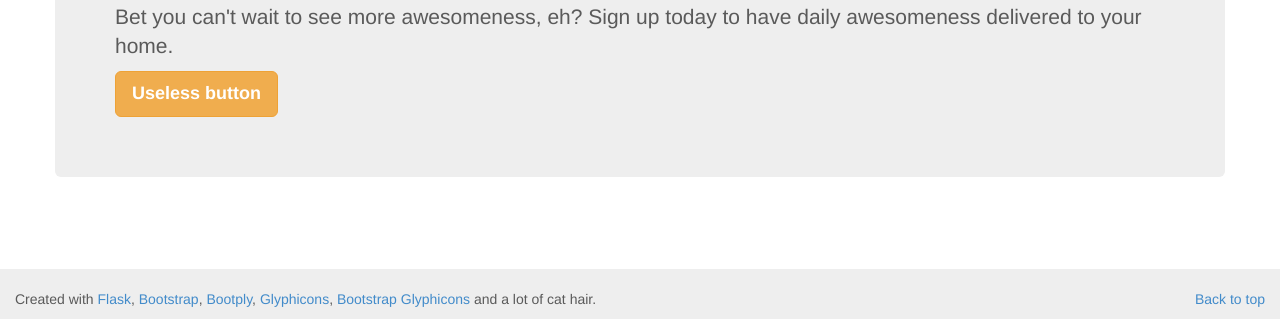
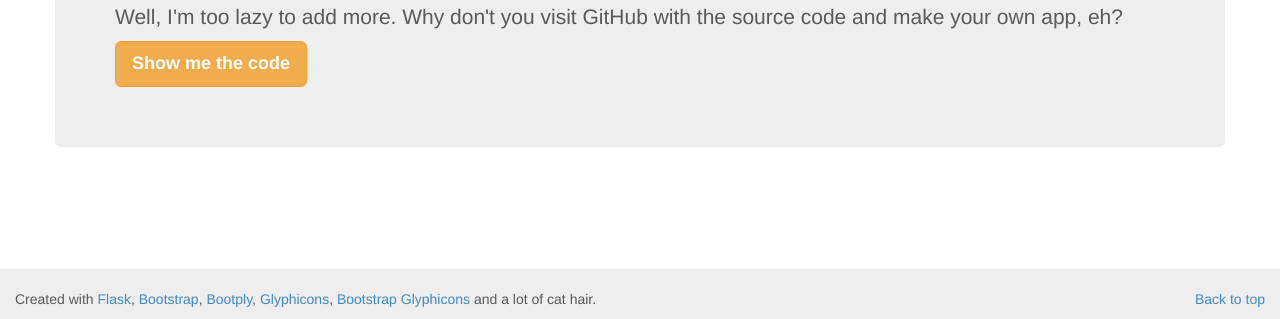
Before and after one commit to ialja/beautiful-web, a Flask app: page /moar in a window 1280 px wide. Shown: the part 481-800 px from the top of the page. Run offline with Flask 2, Linux system fonts and the light colour scheme; some libraries are stand-ins or nearby versions.

Commit message:
added description and link to GitHub

```diff
--- a/templates/base.html
+++ b/templates/base.html
@@ -2,6 +2,8 @@
 <html>
 
 	<head>
+		<meta name="description" content="Just a test web app created with Flask and Bootstrap, deployed on Heroku." />
+
 		<!-- making sure the app always find the static folder with bootstrap -->
 		<link href="{{ url_for('.static', filename='bootstrap/css/bootstrap.css') }}" rel="stylesheet" />
 		<link href="{{ url_for('.static', filename='css/bootstrap.icon-large.min.css') }}" rel="stylesheet" />
--- a/templates/moar.html
+++ b/templates/moar.html
@@ -9,8 +9,8 @@
 		<div class="col-lg-12">
 	<div class="jumbotron">
 	  <h1>I want more!</h1>
-	  <p>Bet you can't wait to see more awesomeness, eh? Sign up today to have daily awesomeness delivered to your home.</p>
-	  <p><a href="#" class="btn btn-warning btn-lg">Useless button</a></p>
+	  <p>Well, I'm too lazy to add more. Why don't you visit GitHub with the source code and make your own app, eh?</p>
+	  <p><a href="https://github.com/ialja/beautiful-web" class="btn btn-warning btn-lg">Show me the code</a></p>
 	</div>
 </div>
 </div>
```
